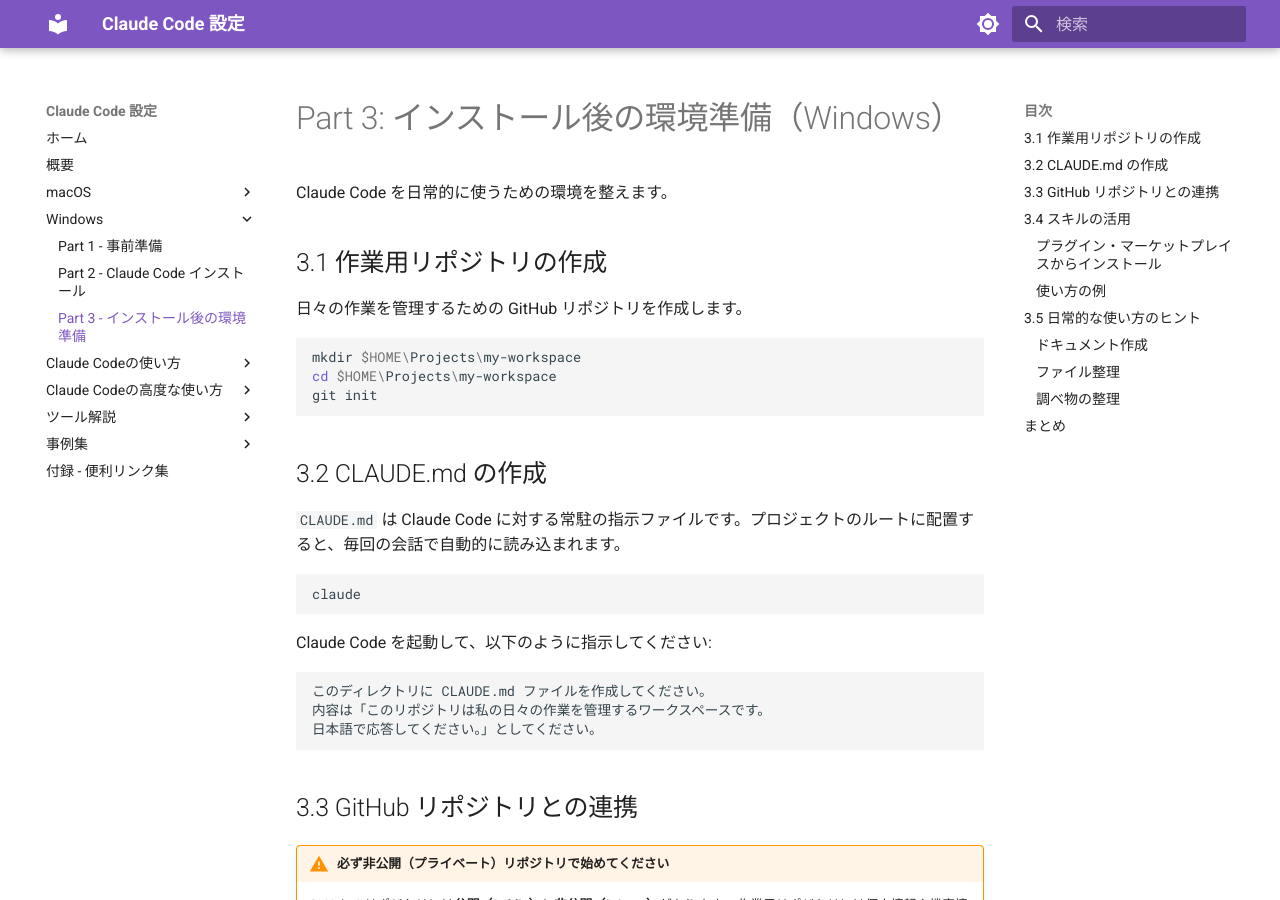
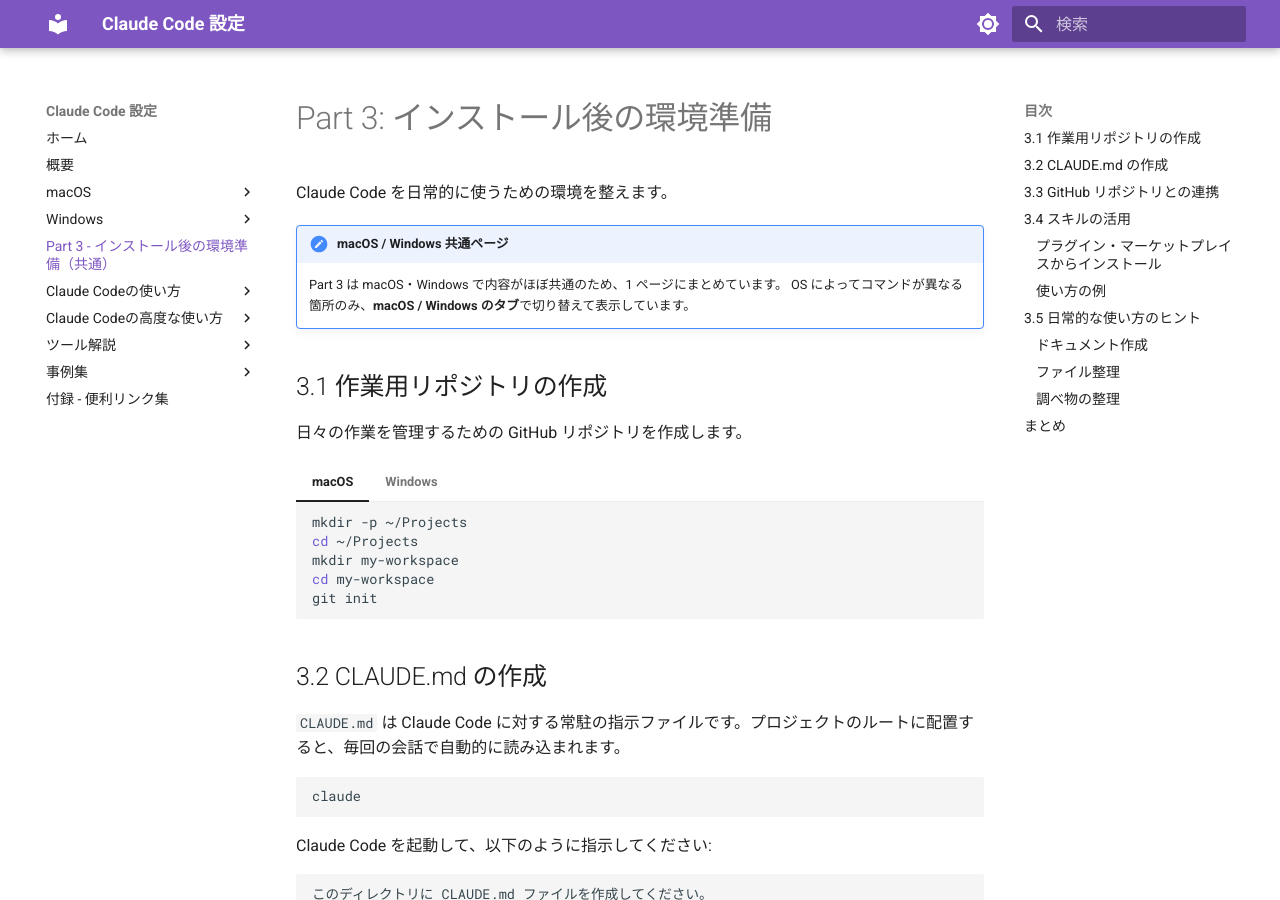
Before and after one commit to hdknr/claude-code-setup, an MkDocs documentation site: the page built from docs/part3-post-setup.md, in a window 1280 px wide and 900 px high. Built offline with MkDocs 1.6.1 and Material for MkDocs 9.7.7, drawn with Linux system fonts in a browser that asks for light colours; some of the changed text lies outside the part shown.

Commit message:
part3 を macOS/Windows 共通の 1 ページに統合
内容がほぼ同一だった macos/part3-post-setup.md と
windows/part3-post-setup.md を docs/part3-post-setup.md に統一。
OS 固有のコマンド（ディレクトリ操作）のみ pymdownx.tabbed の
macOS/Windows タブで切り替える方式にし、二重管理を解消した。

- docs/part3-post-setup.md を新設（OS 差分はタブ化）
- macos/windows の part3 を削除
- mkdocs.yml: part3 を各 OS セクションから共通トップレベルへ移動
- index.md / part2 / why-github.md の参照リンクを新パスへ更新

Co-Authored-By: Claude Opus 4.8 (1M context) <noreply@anthropic.com>

````diff
--- a/docs/windows/part3-post-setup.md
+++ b/docs/part3-post-setup.md
@@ -1,22 +1,38 @@
-# Part 3: インストール後の環境準備（Windows）
+# Part 3: インストール後の環境準備
 
 Claude Code を日常的に使うための環境を整えます。
+
+!!! note "macOS / Windows 共通ページ"
+    Part 3 は macOS・Windows で内容がほぼ共通のため、1 ページにまとめています。
+    OS によってコマンドが異なる箇所のみ、**macOS / Windows のタブ**で切り替えて表示しています。
 
 ## 3.1 作業用リポジトリの作成
 
 日々の作業を管理するための GitHub リポジトリを作成します。
 
-```powershell
-mkdir $HOME\Projects\my-workspace
-cd $HOME\Projects\my-workspace
-git init
-```
+=== "macOS"
+
+    ```bash
+    mkdir -p ~/Projects
+    cd ~/Projects
+    mkdir my-workspace
+    cd my-workspace
+    git init
+    ```
+
+=== "Windows"
+
+    ```powershell
+    mkdir $HOME\Projects\my-workspace
+    cd $HOME\Projects\my-workspace
+    git init
+    ```
 
 ## 3.2 CLAUDE.md の作成
 
 `CLAUDE.md` は Claude Code に対する常駐の指示ファイルです。プロジェクトのルートに配置すると、毎回の会話で自動的に読み込まれます。
 
-```powershell
+```
 claude
 ```
 
@@ -94,10 +110,19 @@ Claude Code 内で以下のコマンドを実行するだけでインストー
 
 作業用リポジトリで Claude Code を起動し:
 
-```powershell
-cd $HOME\Projects\my-workspace
-claude
-```
+=== "macOS"
+
+    ```bash
+    cd ~/Projects/my-workspace
+    claude
+    ```
+
+=== "Windows"
+
+    ```powershell
+    cd $HOME\Projects\my-workspace
+    claude
+    ```
 
 ワークスペースの初期セットアップを実行:
 
--- a/mkdocs.yml
+++ b/mkdocs.yml
@@ -25,11 +25,10 @@ nav:
   - macOS:
     - Part 1 - 事前準備: macos/part1-preparation.md
     - Part 2 - Claude Code インストール: macos/part2-installation.md
-    - Part 3 - インストール後の環境準備: macos/part3-post-setup.md
   - Windows:
     - Part 1 - 事前準備: windows/part1-preparation.md
     - Part 2 - Claude Code インストール: windows/part2-installation.md
-    - Part 3 - インストール後の環境準備: windows/part3-post-setup.md
+  - Part 3 - インストール後の環境準備（共通）: part3-post-setup.md
   - Claude Codeの使い方:
     - 基本概念: usage/concepts.md
     - なぜ GitHub を使うのか: usage/why-github.md
````
Also changed, not shown: other parts of docs/part3-post-setup.md (+1 -1 lines), docs/index.md (+2 -2 lines), docs/macos/part2-installation.md (+1 -1 lines), docs/macos/part3-post-setup.md (deleted, +0 -165 lines), docs/usage/why-github.md (+1 -1 lines), docs/windows/part2-installation.md (+1 -1 lines).
